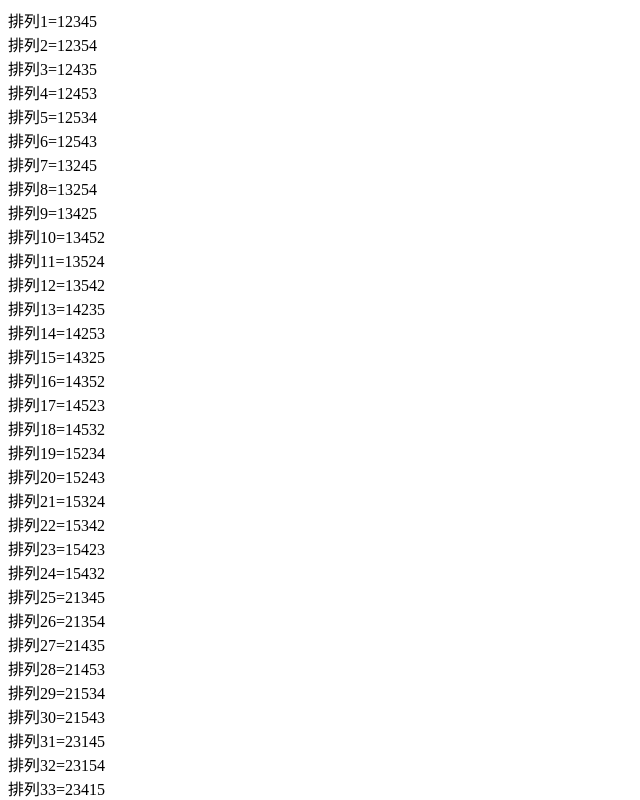
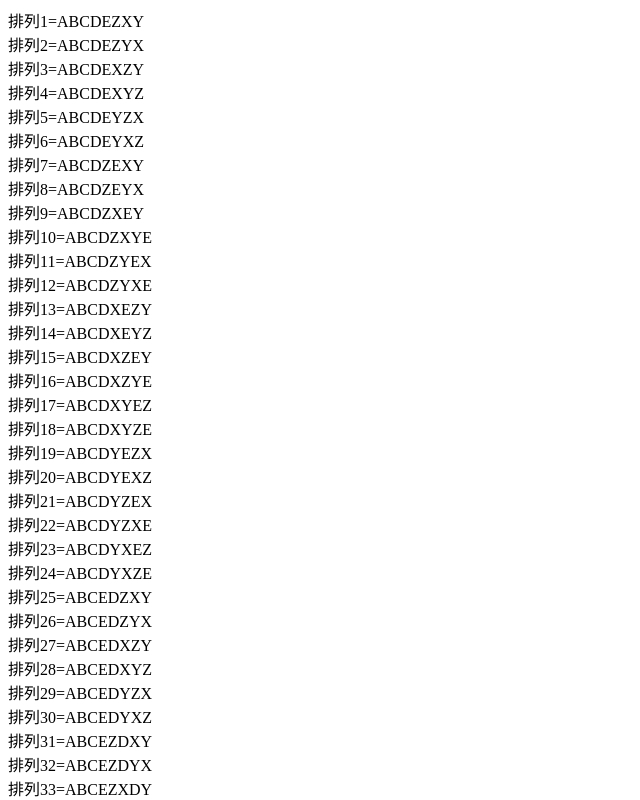
Before and after one commit to hjhan/kidsJavaScript, a plain HTML site: page src/web/combination2.html in a window 1280 px wide. Shown: the top 800 px of the page, without its empty margins (0-640 px from the left). Drawn offline with Linux system fonts and the light colour scheme.

Commit message:
permutation for chars

```diff
--- a/src/web/combination2.html
+++ b/src/web/combination2.html
@@ -4,7 +4,8 @@
     <meta charset="utf-8">
     <title>demo</title>
     <script type="text/javascript">
-        var str = [1, 2, 3, 4, 5];
+        //var str = [1, 2, 3, 4, 5];
+        var str = ['A', 'B', 'C', 'D', 'E', 'Z', 'X', 'Y'];
         var count = 0;
         function arrange(s) {
             for (var i = 0, length = str.length; i < length; i++) {
```
